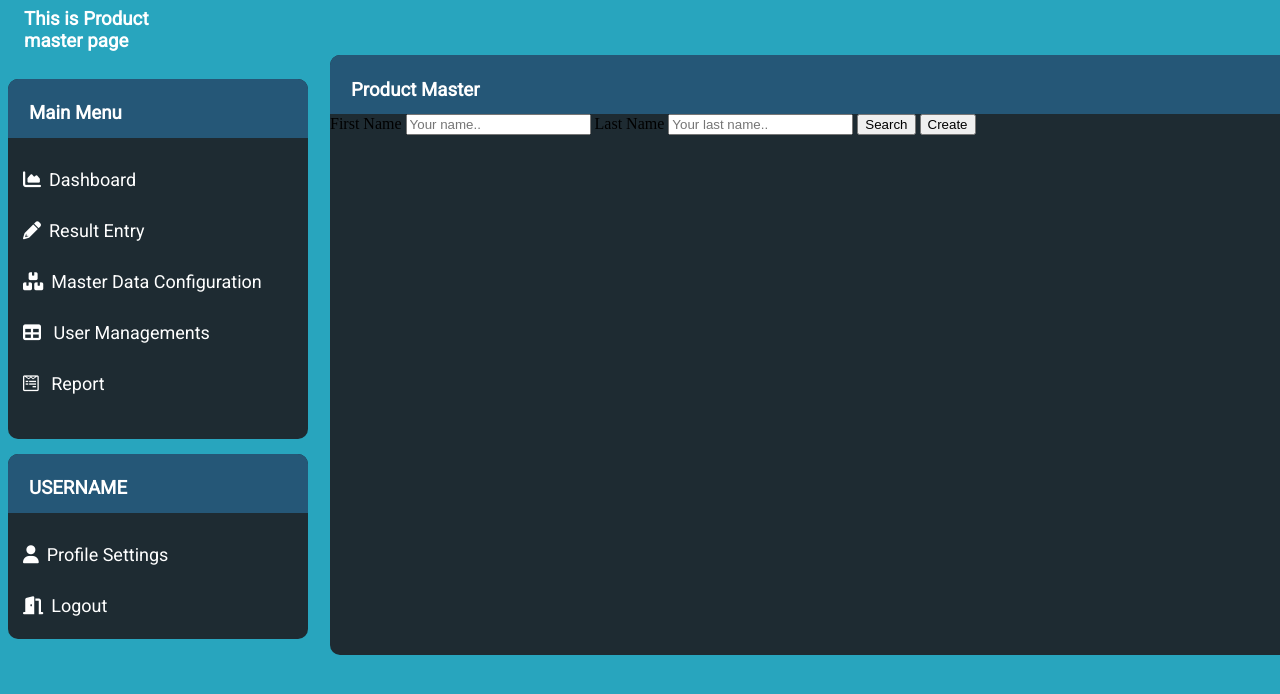
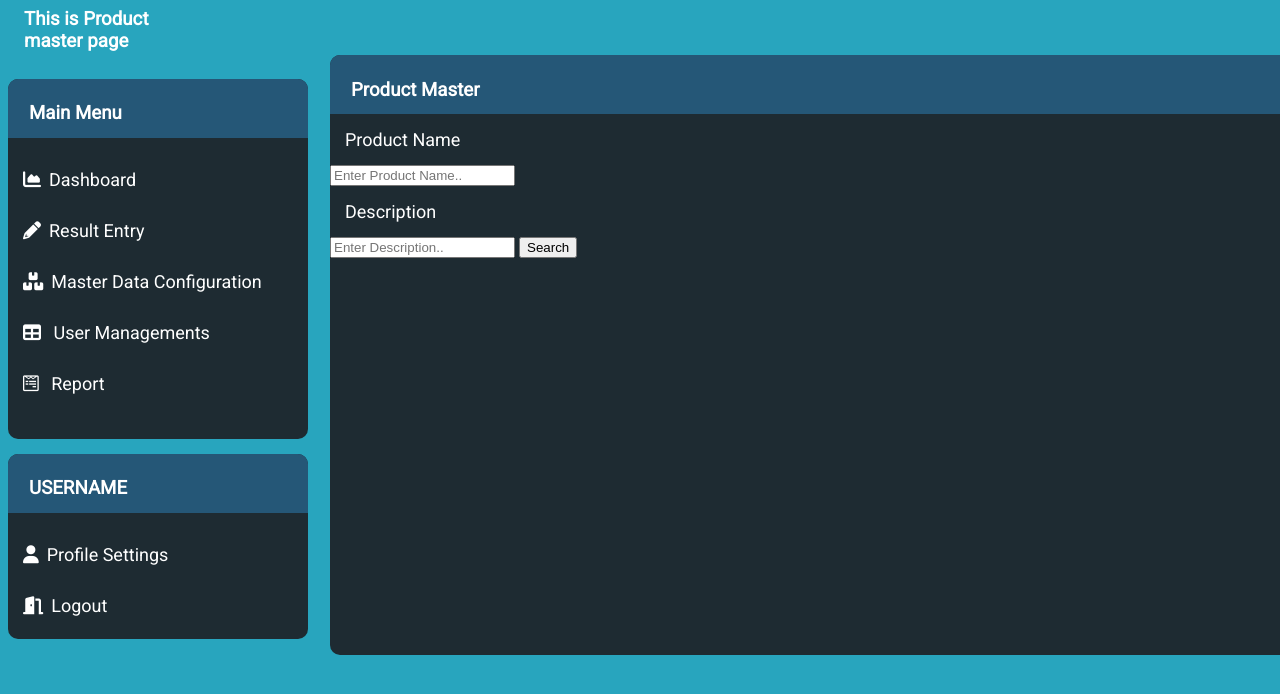
Before and after one commit to davidzhang92/data_collection_apps, a plain HTML site: page menus/master-config/product-master.html in a window 1280 px wide. Drawn offline with Linux system fonts and the light colour scheme; files that its build step writes are made by us from their sources.

Commit message:
WIP styling label and field

```diff
--- a/menus/master-config/product-master.html
+++ b/menus/master-config/product-master.html
@@ -2,7 +2,7 @@
 <link rel="stylesheet" href="../../styles/style.css">
 <link rel="stylesheet" href="../../styles/result-entry.css">
 <link rel="stylesheet" href="../../icons/css/all.css">
-<link rel="stylesheet" href="../styles/button.css">
+<link rel="stylesheet" href="../../styles/button.css">
 <div class="container">
   <div class="menu_card">
     <div class="header">
@@ -40,20 +40,25 @@
       </ul>
     </div>
   </div>
-  <div class="product_master_card">
+  <div class="product-master-card">
     <div class="header">
       <h3>Product Master</h3>
     </div>
-    <div class="body">
-        <!-- <form action="/action_page.php"> -->
-          <label for="fname">First Name</label>
-          <input type="text" id="fname" name="firstname" placeholder="Your name..">
+    <!-- button div -->
+    <!-- <div class="body">
+      <div class="ph-container">
+        <div class="ph-float">
+            <a href='#' class='ph-button ph-btn-green'>Flat Blue</a>
+        </div>
+        <div class="ph-clear"></div>       -->
+     <!-- button div -->
+          <label for="fname">Product Name</label>
+          <input type="text" id="fname" name="product-name" placeholder="Enter Product Name..">
 
-          <label for="lname">Last Name</label>
-          <input type="text" id="lname" name="lastname" placeholder="Your last name..">
+          <label for="lname">Description</label>
+          <input type="text" id="lname" name="description" placeholder="Enter Description..">
 
           <input id="search_button"type="submit" value="Search">
-          <input id="create_button" type="submit" value="Create">
         </form>
       </div>
   </div>
--- a/styles/result-entry.css
+++ b/styles/result-entry.css
@@ -25,7 +25,7 @@ body {
 
   }
 
-.product_master_card{
+.product-master-card{
     width: 1250px;
     height: 600px;
     background-color: #1E2B32;
@@ -107,3 +107,16 @@ a {
     color: inherit; /* blue colors for links too */
     text-decoration: inherit; /* no underline */
   }
+label{
+  transition: 1s all;
+  font-family: 'Roboto', sans-serif;
+  font-size: 18px;
+  padding: 15px;
+  /* margin-left: -40px;
+  margin-top: 0px; */
+  color: #fff;
+  list-style: none;
+  display: block;
+  border-top-right-radius: 10px 10px;
+  border-bottom-right-radius: 10px 10px;
+  }
```
Also changed, not shown: templates/buttons.html (+1 -1 lines).
